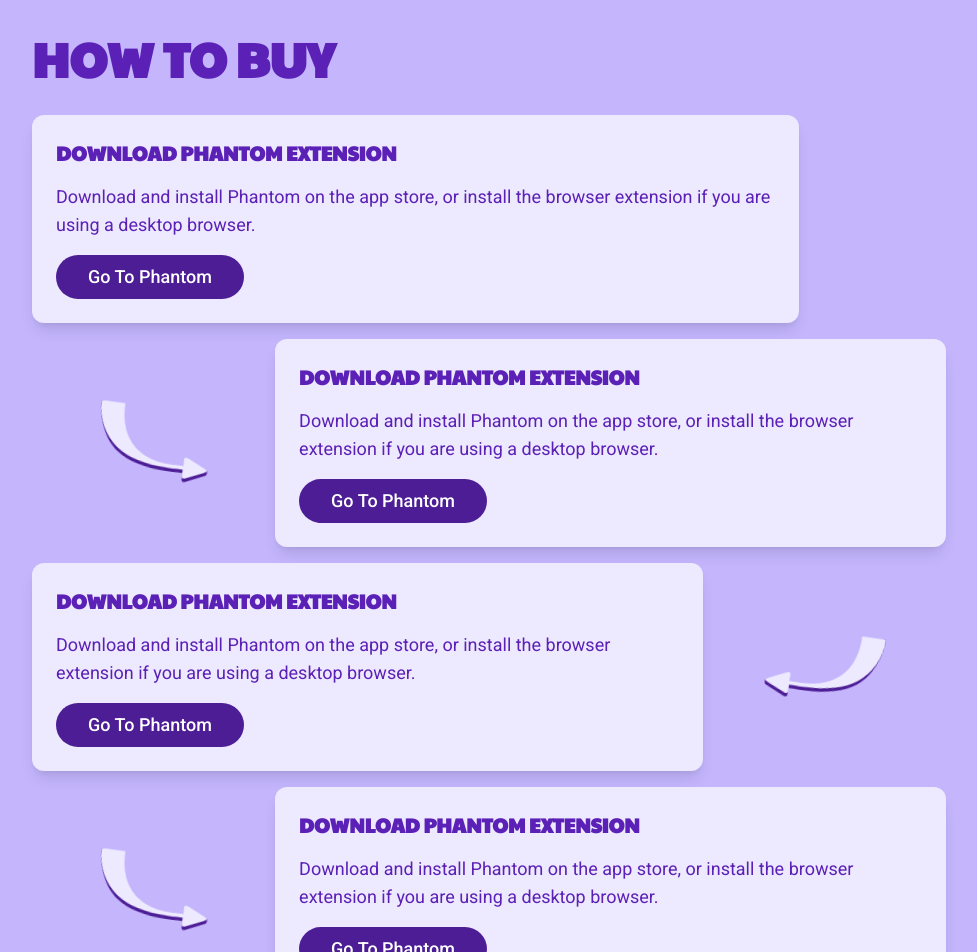
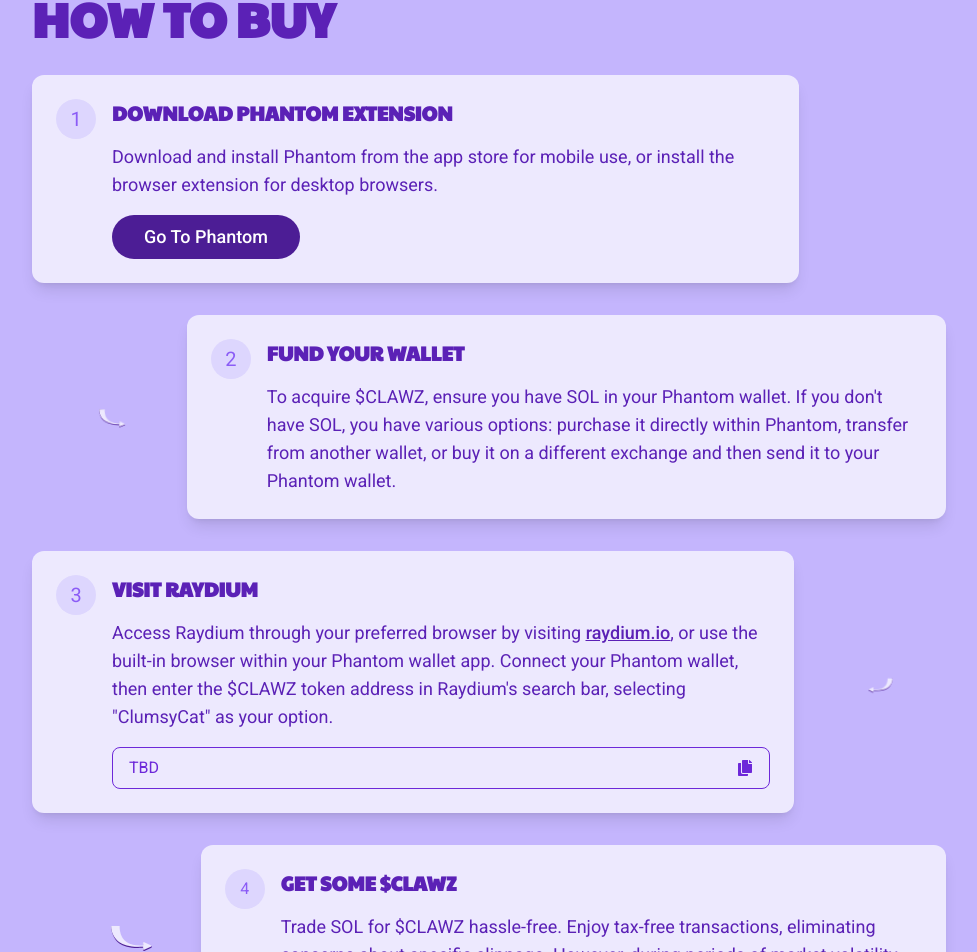
Before and after one commit to dustij/clumsycat-clawz, a Next.js app: page / in a window 1280 px wide. Shown: the part 2692-3644 px from the top of the page, without its empty margins (191-1168 px from the left). Built offline with nearby package versions, Linux system fonts and the light colour scheme.

Commit message:
Finished how to buy section

```diff
--- a/components/About.tsx
+++ b/components/About.tsx
@@ -17,7 +17,7 @@
   return (
     <section
       id="about"
-      className="mb-[-10px] mt-[-10px] flex min-h-[(100vh)] items-center bg-violet-900 py-[20px]"
+      className="mb-[-10px] mt-[-10px] flex min-h-[100vh] items-center bg-violet-900 py-[20px]"
     >
       <motion.div
         className="container m-auto h-full"
@@ -91,9 +91,13 @@
               miss a beat in the whimsical world of Fluffy and the ClumsyCat
               Token.
             </motion.p>
-            <h2 className="text-[1.5rem] text-violet-100">
+            <motion.h2
+              className="text-[1.5rem] text-violet-100"
+              variants={staggerItem}
+            >
               Join The Adventure
-            </h2>
+            </motion.h2>
+            <motion.div variants={staggerItem}>
               <form
                 className="flex w-full max-w-sm items-center justify-center space-x-2"
                 action={async (formData) => {
@@ -125,6 +129,7 @@
                   Subscribe
                 </Button>
               </form>
+            </motion.div>
           </div>
           <motion.div
             className="mb-4 mt-8 md:hidden"
--- a/components/HowToBuy.tsx
+++ b/components/HowToBuy.tsx
@@ -3,8 +3,11 @@
 import { easeInOut, motion } from "framer-motion"
 import Image from "next/image"
 import Link from "next/link"
+import toast from "react-hot-toast"
 
+import { config } from "@/config"
 import { staggerItem, staggerParentContainer } from "@/lib/motion"
+import { copyToClipboard } from "@/lib/utils"
 
 import { Button } from "./ui/button"
 
@@ -12,7 +15,7 @@
   return (
     <section
       id="how-to-buy"
-      className="mb-[-10px] mt-[-10px] flex min-h-[(100vh)] items-center bg-violet-300 py-[20px]"
+      className="mb-[-10px] mt-[-10px] flex min-h-[100vh] items-center bg-violet-300 py-[20px]"
     >
       <motion.div
         className="container mx-auto h-full"
@@ -21,9 +24,9 @@
         whileInView="show"
         viewport={{ once: true }}
       >
-        <div className="gap-8 pt-10 sm:ml-20 md:pt-0">
+        <div className="gap-10 pt-10 sm:ml-20 md:pt-0">
           <motion.h2
-            className="pt-10 text-4xl text-violet-800 sm:text-5xl"
+            className="text-4xl text-violet-800 sm:text-5xl"
             variants={staggerItem}
           >
             How To Buy
@@ -31,20 +34,23 @@
 
           <motion.div
             variants={staggerItem}
-            className="mt-8 flex flex-col gap-4"
+            className="mt-8 flex flex-col gap-8"
           >
             {/* STEP 1 */}
             <motion.div
               className="flex max-w-[767px] items-center gap-4 rounded-xl bg-violet-100 p-6 shadow-lg"
               variants={staggerItem}
             >
-              <div className="flex flex-col gap-4">
+              <div className="mb-auto flex h-10 w-10 items-center justify-center rounded-full bg-violet-200 p-1 text-xl text-violet-500">
+                <p>1</p>
+              </div>
+              <div className="flex flex-1 flex-col gap-4">
                 <h3 className="text-xl text-violet-800">
                   Download Phantom Extension
                 </h3>
                 <p className="text-lg text-violet-800">
-                  Download and install Phantom on the app store, or install the
-                  browser extension if you are using a desktop browser.
+                  Download and install Phantom from the app store for mobile
+                  use, or install the browser extension for desktop browsers.
                 </p>
                 <Link
                   href="https://phantom.app/"
@@ -64,17 +70,21 @@
             </motion.div>
 
             {/* STEP 2 */}
-            <div className="hidden w-full lg:flex">
-              <motion.div variants={staggerItem} className="m-auto px-8">
+            <div className="flex w-full">
+              <motion.div
+                variants={staggerItem}
+                className="m-auto hidden px-8 lg:block"
+              >
                 <motion.div
                   className="m-auto px-8"
-                  initial={{ rotate: 8, y: 5, x: 0 }}
-                  animate={{ rotate: [0, 8, 0], y: [5, 0, 5], x: [10, 0, 10] }}
+                  initial={{ rotate: 5, y: 5, x: 0 }}
+                  animate={{ rotate: [0, 5, 0], y: [5, 0, 5], x: [15, 0, 15] }}
                   transition={{
                     type: "srping",
                     duration: 1.5,
                     repeat: Infinity,
                     ease: easeInOut,
+                    delay: 0.25,
                   }}
                 >
                   <Image
@@ -90,72 +100,92 @@
                 className="flex max-w-[767px] items-center gap-4 rounded-xl bg-violet-100 p-6 shadow-lg"
                 variants={staggerItem}
               >
-                <div className="flex flex-col gap-4">
-                  <h3 className="text-xl text-violet-800">
-                    Download Phantom Extension
-                  </h3>
+                <div className="mb-auto flex h-10 w-10 items-center justify-center rounded-full bg-violet-200 p-1 text-xl text-violet-500">
+                  <p>2</p>
+                </div>
+                <div className="flex flex-1 flex-col gap-4">
+                  <h3 className="text-xl text-violet-800">Fund Your Wallet</h3>
                   <p className="text-lg text-violet-800">
-                    Download and install Phantom on the app store, or install
-                    the browser extension if you are using a desktop browser.
+                    To acquire $CLAWZ, ensure you have SOL in your Phantom
+                    wallet. If you don&apos;t have SOL, you have various
+                    options: purchase it directly within Phantom, transfer from
+                    another wallet, or buy it on a different exchange and then
+                    send it to your Phantom wallet.
                   </p>
-                  <Link
-                    href="https://phantom.app/"
-                    rel="noopener noreferrer"
-                    target="_blank"
-                  >
-                    <Button
-                      variant="violet"
-                      size="lg_rounded"
-                      className="text-lg"
-                      aria-label="Buy"
-                    >
-                      Go To Phantom
-                    </Button>
-                  </Link>
                 </div>
               </motion.div>
             </div>
 
             {/* STEP 3 */}
-            <div className="hidden w-full lg:flex">
+            <div className="flex w-full">
               <motion.div
                 className="flex max-w-[767px] items-center gap-4 rounded-xl bg-violet-100 p-6 shadow-lg"
                 variants={staggerItem}
               >
-                <div className="flex flex-col gap-4">
-                  <h3 className="text-xl text-violet-800">
-                    Download Phantom Extension
-                  </h3>
+                <div className="mb-auto flex h-10 w-10 items-center justify-center rounded-full bg-violet-200 p-1 text-xl text-violet-500">
+                  <p>3</p>
+                </div>
+                <div className="flex flex-1 flex-col gap-4">
+                  <h3 className="text-xl text-violet-800">Visit Raydium</h3>
                   <p className="text-lg text-violet-800">
-                    Download and install Phantom on the app store, or install
-                    the browser extension if you are using a desktop browser.
+                    Access Raydium through your preferred browser by visiting{" "}
+                    <span className="font-medium underline">
+                      <Link
+                        href="https://raydium.io/"
+                        rel="noopener noreferrer"
+                        target="_blank"
+                      >
+                        raydium.io
+                      </Link>
+                    </span>
+                    , or use the built-in browser within your Phantom wallet
+                    app. Connect your Phantom wallet, then enter the $CLAWZ
+                    token address in Raydium&apos;s search bar, selecting
+                    &quot;ClumsyCat&quot; as your option.
                   </p>
-                  <Link
-                    href="https://phantom.app/"
-                    rel="noopener noreferrer"
-                    target="_blank"
+                  <div
+                    className="flex items-center justify-between rounded-lg border border-violet-700 text-violet-700 hover:cursor-pointer hover:text-violet-700/80"
+                    onClick={() =>
+                      copyToClipboard(config.ca)
+                        .then(() => {
+                          toast.success("Address copied to clipboard")
+                        })
+                        .catch(() => {
+                          toast.error("Failed to copy address")
+                        })
+                    }
                   >
-                    <Button
-                      variant="violet"
-                      size="lg_rounded"
-                      className="text-lg"
-                      aria-label="Buy"
-                    >
-                      Go To Phantom
-                    </Button>
-                  </Link>
+                    <span className="px-4 py-2 ">{config.ca}</span>
+                    <span className="px-4 py-2">
+                      <svg
+                        fill="currentColor"
+                        stroke-width="0"
+                        viewBox="0 0 448 512"
+                        focusable="false"
+                        height="1em"
+                        width="1em"
+                        xmlns="http://www.w3.org/2000/svg"
+                      >
+                        <path d="M320 448v40c0 13.255-10.745 24-24 24H24c-13.255 0-24-10.745-24-24V120c0-13.255 10.745-24 24-24h72v296c0 30.879 25.121 56 56 56h168zm0-344V0H152c-13.255 0-24 10.745-24 24v368c0 13.255 10.745 24 24 24h272c13.255 0 24-10.745 24-24V128H344c-13.2 0-24-10.8-24-24zm120.971-31.029L375.029 7.029A24 24 0 0 0 358.059 0H352v96h96v-6.059a24 24 0 0 0-7.029-16.97z"></path>
+                      </svg>
+                    </span>
+                  </div>
                 </div>
               </motion.div>
-              <motion.div variants={staggerItem} className="m-auto px-8">
+              <motion.div
+                variants={staggerItem}
+                className="m-auto hidden px-8 lg:block"
+              >
                 <motion.div
                   className="m-auto px-8"
-                  initial={{ rotate: 8, y: 5, x: 0 }}
-                  animate={{ rotate: [0, 8, 0], y: [5, 0, 5], x: [10, 0, 10] }}
+                  initial={{ rotate: 5, y: 5, x: 0 }}
+                  animate={{ rotate: [0, 5, 0], y: [5, 0, 5], x: [15, 0, 15] }}
                   transition={{
                     type: "srping",
                     duration: 1.5,
                     repeat: Infinity,
                     ease: easeInOut,
+                    delay: 0.5,
                   }}
                 >
                   <Image
@@ -169,17 +199,21 @@
             </div>
 
             {/* STEP 4 */}
-            <div className="hidden w-full lg:flex">
-              <motion.div variants={staggerItem} className="m-auto px-8">
+            <div className="flex w-full">
+              <motion.div
+                variants={staggerItem}
+                className="m-auto hidden px-8 text-xl lg:block"
+              >
                 <motion.div
                   className="m-auto px-8"
-                  initial={{ rotate: 8, y: 5, x: 0 }}
-                  animate={{ rotate: [0, 8, 0], y: [5, 0, 5], x: [10, 0, 10] }}
+                  initial={{ rotate: 5, y: 5, x: 0 }}
+                  animate={{ rotate: [0, 5, 0], y: [5, 0, 5], x: [15, 0, 15] }}
                   transition={{
                     type: "srping",
                     duration: 1.5,
                     repeat: Infinity,
                     ease: easeInOut,
+                    delay: 0.75,
                   }}
                 >
                   <Image
@@ -191,31 +225,20 @@
                 </motion.div>
               </motion.div>
               <motion.div
-                className="ml-auto flex max-w-[767px] items-center gap-4 rounded-xl bg-violet-100 p-6 shadow-lg"
+                className="ml-auto flex max-w-[767px] gap-4 rounded-xl bg-violet-100 p-6 shadow-lg"
                 variants={staggerItem}
               >
-                <div className="flex flex-col gap-4">
-                  <h3 className="text-xl text-violet-800">
-                    Download Phantom Extension
-                  </h3>
+                <div className="mb-auto flex h-10 w-10 items-center justify-center rounded-full bg-violet-200 p-1 text-violet-500">
+                  <p>4</p>
+                </div>
+                <div className="flex flex-1 flex-col gap-4">
+                  <h3 className="text-xl text-violet-800">Get Some $CLAWZ</h3>
                   <p className="text-lg text-violet-800">
-                    Download and install Phantom on the app store, or install
-                    the browser extension if you are using a desktop browser.
+                    Trade SOL for $CLAWZ hassle-free. Enjoy tax-free
+                    transactions, eliminating concerns about specific slippage.
+                    However, during periods of market volatility, adjusting
+                    slippage might be necessary for seamless trading.
                   </p>
-                  <Link
-                    href="https://phantom.app/"
-                    rel="noopener noreferrer"
-                    target="_blank"
-                  >
-                    <Button
-                      variant="violet"
-                      size="lg_rounded"
-                      className="text-lg"
-                      aria-label="Buy"
-                    >
-                      Go To Phantom
-                    </Button>
-                  </Link>
                 </div>
               </motion.div>
             </div>
--- a/lib/utils.ts
+++ b/lib/utils.ts
@@ -4,3 +4,18 @@
 export function cn(...inputs: ClassValue[]) {
   return twMerge(clsx(inputs))
 }
+
+export const copyToClipboard = async (text: string) => {
+  if ("clipboard" in navigator) {
+    await navigator.clipboard.writeText(text)
+  } else {
+    // Fallback for older browsers
+    const textarea = document.createElement("textarea")
+    textarea.value = text
+    document.body.appendChild(textarea)
+    textarea.focus()
+    textarea.select()
+    document.execCommand("copy")
+    document.body.removeChild(textarea)
+  }
+}
```
Lines whose indentation alone changed are shown as unchanged.
